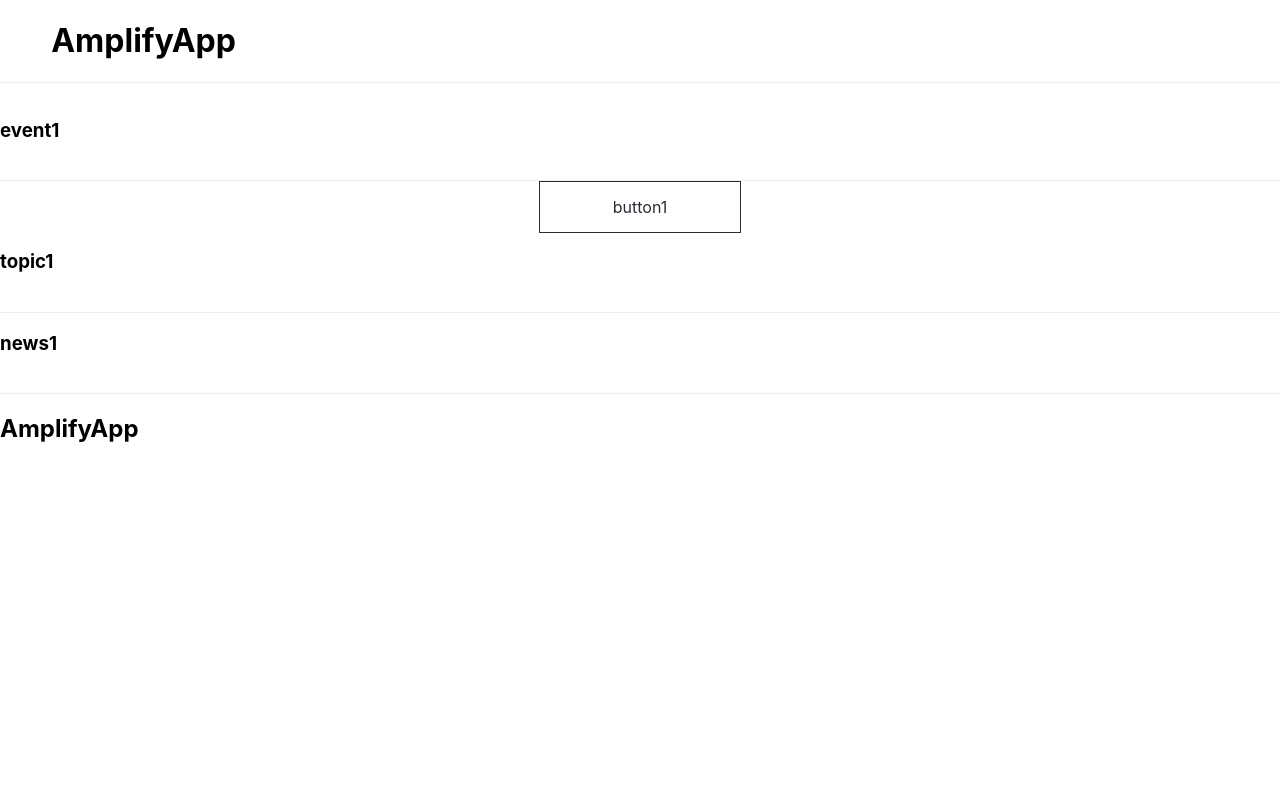
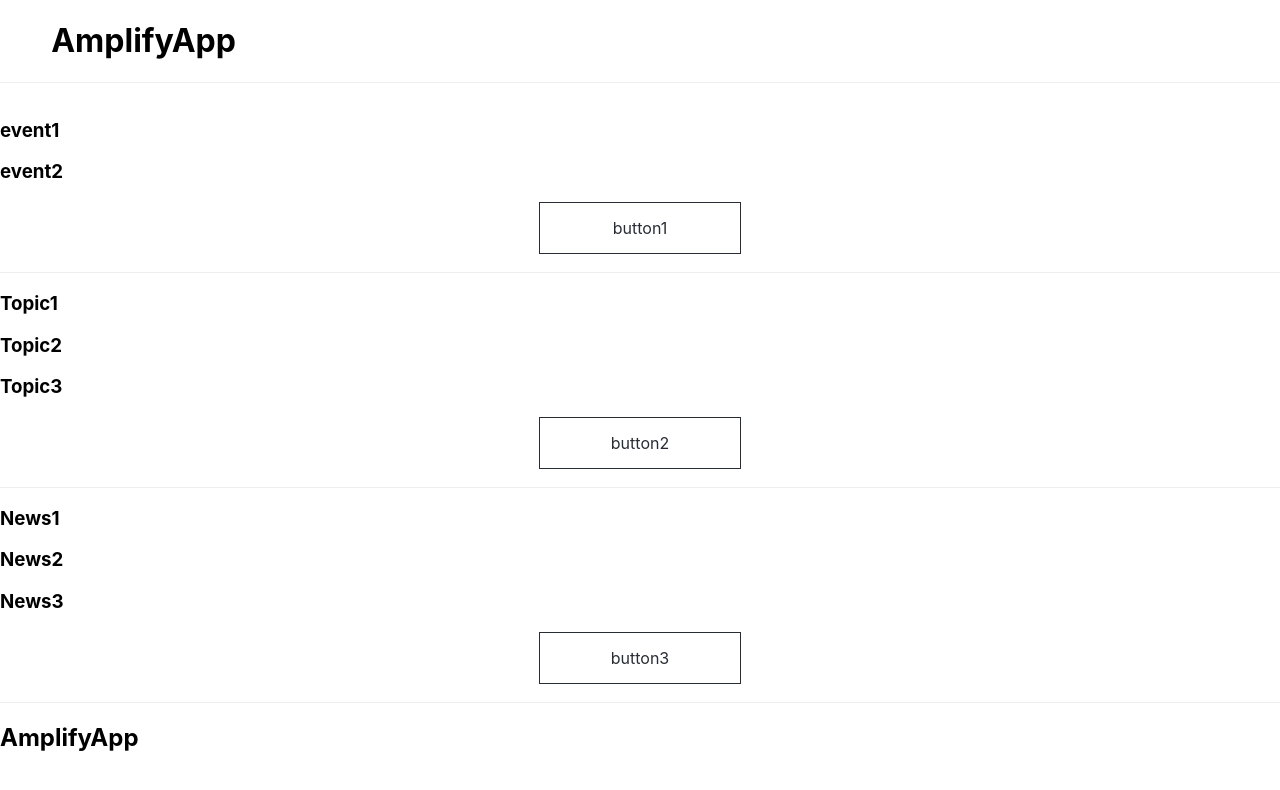
Before and after one commit to tanakadaichi1989/amplifyapp, a React (Create React App) app: page / in a window 1280 px wide. Shown: the top 790 px of the page. Built offline with nearby package versions, Linux system fonts and the light colour scheme.

Commit message:
edit App.tsx

```diff
--- a/src/App.tsx
+++ b/src/App.tsx
@@ -9,21 +9,68 @@ import Footer from './Footer';
 import Button from './Button';
 import Separator from './Separator';
 
+interface IEvent {
+  name: string
+}
+
+interface ITopic {
+  photoURL: string,
+  kind: string,
+  title: string
+}
+
+interface INews {
+  photoURL: string,
+  kind: string,
+  title: string
+}
+
 function App() {
+  let events: IEvent[] = [
+    { name: "event1" },
+    { name: "event2" }
+  ]
+
+  let topics: ITopic[] = [
+    { photoURL: "#", kind: "topic-kind1", title: "Topic1" },
+    { photoURL: "#", kind: "topic-kind2", title: "Topic2" },
+    { photoURL: "#", kind: "topic-kind3", title: "Topic3" }
+  ]
+
+  let newsList: INews[] = [
+    { photoURL: "#", kind: "news-kind1", title: "News1" },
+    { photoURL: "#", kind: "news-kind2", title: "News2" },
+    { photoURL: "#", kind: "news-kind3", title: "News3" }
+  ]
+
   return (
     <div className="App">
       <Header />
       <div className = "eventComponent">
-        <Event name = "event1" />
+        {
+          events.map((event) => {
+            return <Event name = {event.name} />
+          })
+        }
+        <Button text = "button1" linkURL = "#" />
       </div>
       <Separator />
-      <Button text = "button1" linkURL = "#" />
       <div className = "topicComponent">
-        <Topic name = "topic1" />
+        {
+          topics.map((topic) => {
+            return <Topic name = {topic.title} />
+          })
+        }
+        <Button text = "button2" linkURL = "#" />
       </div>
       <Separator />
       <div className = "newsComponent">
-        <News name = "news1" />
+        {
+          newsList.map((news) => {
+            return <News name = {news.title} />
+          })
+        }
+        <Button text = "button3" linkURL = "#" />
       </div>
       <Separator />
       <Footer />
```
